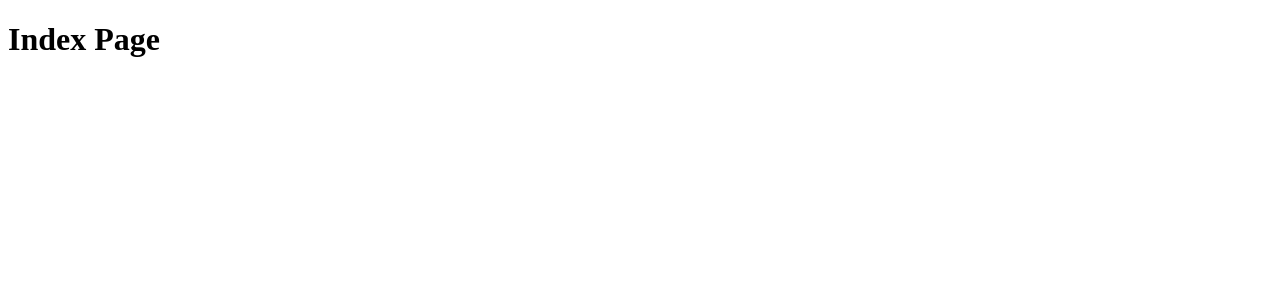
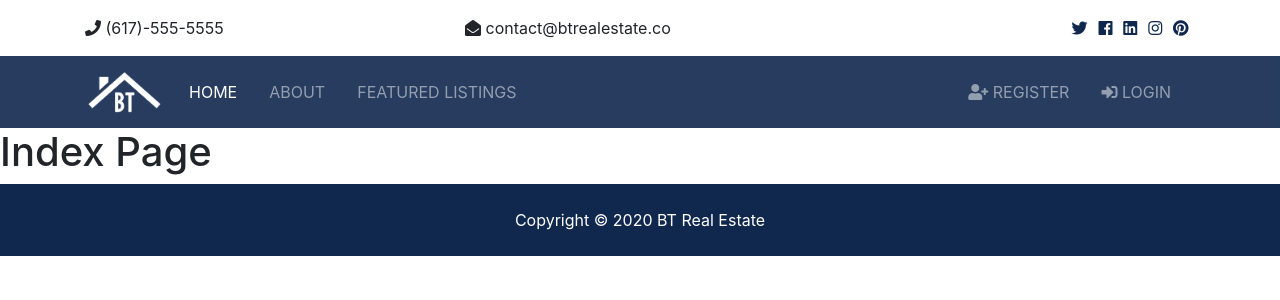
Before and after one commit to ioanzicu/btre_project, a Django app: page / in a window 1280 px wide. Before the commit the part shown is almost empty. Shown: the top 300 px of the page. Run offline with Django 3.2, Linux system fonts and the light colour scheme; some libraries are stand-ins or nearby versions.

Commit message:
setup the bootsrap layout markup

```diff
--- a/templates/base.html
+++ b/templates/base.html
@@ -1,14 +1,36 @@
+{% load static %}
 <!DOCTYPE html>
 <html lang="en">
-<head>
-    <meta charset="UTF-8">
-    <meta name="viewport" content="width=device-width, initial-scale=1.0">
+  <head>
+    <meta charset="UTF-8" />
+    <meta name="viewport" content="width=device-width, initial-scale=1.0" />
+    <!-- Font Awesome -->
+    <link rel="stylesheet" href="{% static '/css/all.css' %}" />
+    <!-- Bootstrap -->
+    <link rel="stylesheet" href="{% static '/css/bootstrap.css' %}" />
+    <!-- Custom -->
+    <link rel="stylesheet" href="{% static '/css/style.css' %}" />
+    <!-- Lightbox -->
+    <link rel="stylesheet" href="{% static '/css/lightbox.min.css' %}" />
+
     <title>BT Real Estate</title>
-</head>
-<body>
-    {% block content %}
+  </head>
+  <body>
+    <!-- Top Bar -->
+    {% include 'partials/_topbar.html' %}
 
+    <!-- Nav Bar -->
+    {% include 'partials/_navbar.html' %}
 
-    {% endblock %}
-</body>
+    <!-- Main Content -->
+    {% block content %} {% endblock %}
+
+    <!-- Footer -->
+    {% include 'partials/_footer.html' %}
+
+    <script src="{% static '/js/jquery-3.3.1.min.js' %}"></script>
+    <script src="{% static '/js/bootstrap.bundle.min.js' %}"></script>
+    <script src="{% static '/js/lightbox.min.js' %}"></script>
+    <script src="{% static '/js/main.js' %}"></script>
+  </body>
 </html>
--- /dev/null
+++ b/templates/partials/_footer.html
@@ -0,0 +1,5 @@
+<!-- Footer -->
+<footer id="main-footer" class="py-4 bg-primary text-white text-center">
+  Copyright &copy;
+  <span class="year"></span> BT Real Estate
+</footer>
--- /dev/null
+++ b/templates/partials/_navbar.html
@@ -0,0 +1,46 @@
+{% load static %}
+
+<!-- Navbar -->
+<nav class="navbar navbar-expand-lg navbar-dark bg-primary sticky-top">
+  <div class="container">
+    <a class="navbar-brand" href="index.html">
+      <img src="{% static '/img/logo.png'%}" class="logo" alt="" />
+    </a>
+    <button
+      class="navbar-toggler"
+      type="button"
+      data-toggle="collapse"
+      data-target="#navbarNavAltMarkup"
+    >
+      <span class="navbar-toggler-icon"></span>
+    </button>
+    <div class="collapse navbar-collapse" id="navbarNavAltMarkup">
+      <ul class="navbar-nav">
+        <li class="nav-item active mr-3">
+          <a class="nav-link" href="index.html">Home</a>
+        </li>
+        <li class="nav-item mr-3">
+          <a class="nav-link" href="about.html">About</a>
+        </li>
+        <li class="nav-item mr-3">
+          <a class="nav-link" href="listings.html">Featured Listings</a>
+        </li>
+      </ul>
+
+      <ul class="navbar-nav ml-auto">
+        <li class="nav-item mr-3">
+          <a class="nav-link" href="register.html">
+            <i class="fas fa-user-plus"></i> Register</a
+          >
+        </li>
+        <li class="nav-item mr-3">
+          <a class="nav-link" href="login.html">
+            <i class="fas fa-sign-in-alt"></i>
+
+            Login</a
+          >
+        </li>
+      </ul>
+    </div>
+  </div>
+</nav>
--- /dev/null
+++ b/templates/partials/_topbar.html
@@ -0,0 +1,30 @@
+<!-- Top Bar -->
+<section id="top-bar" class="p-3">
+  <div class="container">
+    <div class="row">
+      <div class="col-md-4"><i class="fas fa-phone"></i> (617)-555-5555</div>
+      <div class="col-md-4">
+        <i class="fas fa-envelope-open"></i> contact@btrealestate.co
+      </div>
+      <div class="col-md-4">
+        <div class="social text-right">
+          <a href="#">
+            <i class="fab fa-twitter"></i>
+          </a>
+          <a href="#">
+            <i class="fab fa-facebook"></i>
+          </a>
+          <a href="#">
+            <i class="fab fa-linkedin"></i>
+          </a>
+          <a href="#">
+            <i class="fab fa-instagram"></i>
+          </a>
+          <a href="#">
+            <i class="fab fa-pinterest"></i>
+          </a>
+        </div>
+      </div>
+    </div>
+  </div>
+</section>
```
